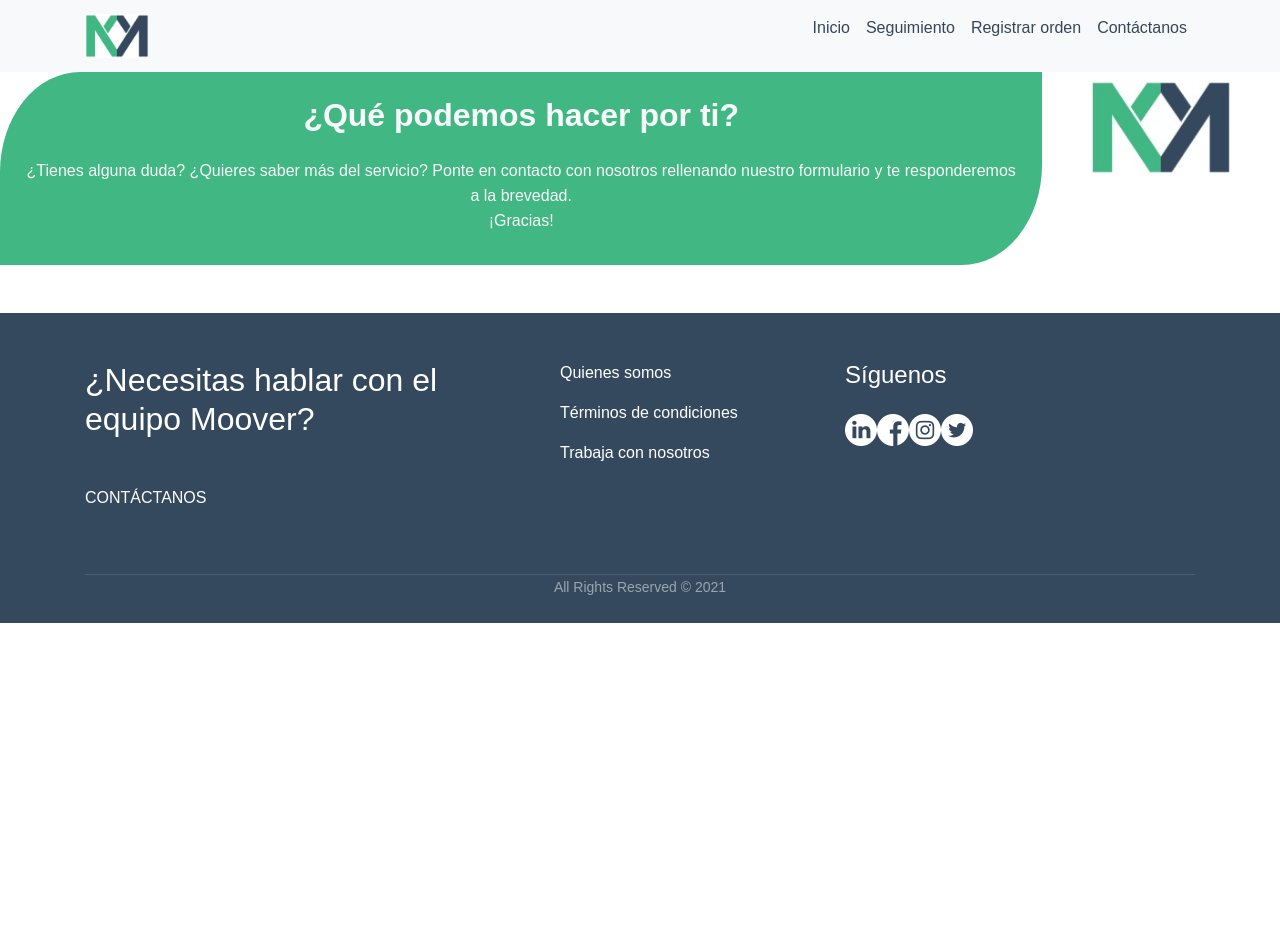
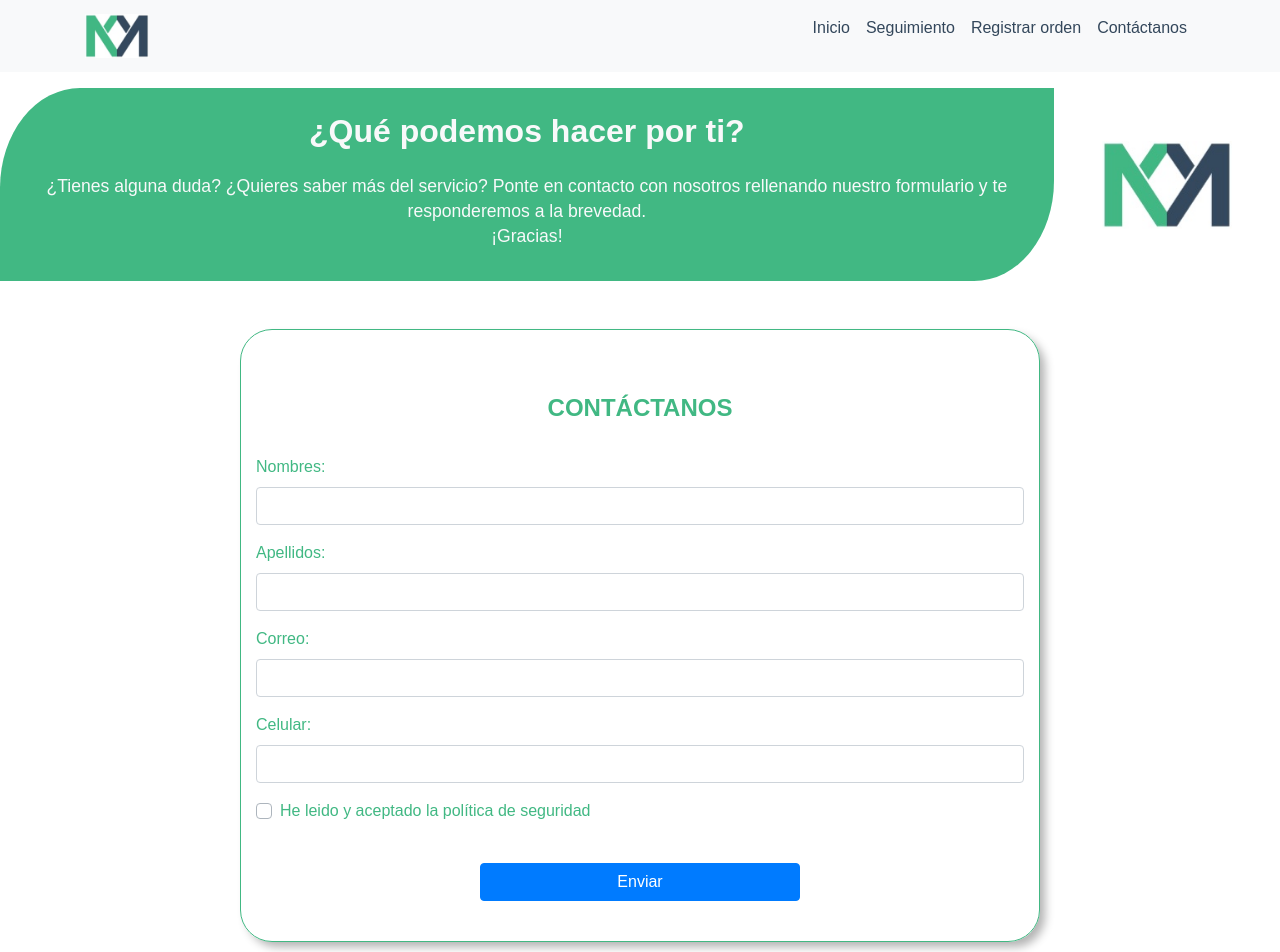
Before and after one commit to sandrahfiestas/moover-app, a Nuxt app: page /Contact in a window 1280 px wide. Shown: the top 952 px of the page. Before the commit the page ends 800 px from the top, so only its background shows below. Built offline with nearby package versions, Linux system fonts and the light colour scheme.

Commit message:
Contact form

```diff
--- a/pages/Contact.vue
+++ b/pages/Contact.vue
@@ -1,5 +1,5 @@
 <template>
-  <div class="contact-container">
+  <div class="contact-container pt-3">
     <div class="contact-info d-flex flex-column-reverse flex-sm-row text-light">
       <div class="contact-text d-flex flex-column p-4">
         <h2 class="text-center font-weight-bold">
@@ -11,20 +11,123 @@
           ¡Gracias!
         </h6>
       </div>
-      <div class="div-logo py-2 px-5">
+      <div class="div-logo d-flex align-items-center py-2 px-5">
         <img class="logo" src="../assets/icons/logo.jpg" alt="logo">
       </div>
+    </div>
+    <div class="container form-contact py-3 my-5 ">
+      <h4 class="text-center font-weight-bold pt-5 pb-4">
+        CONTÁCTANOS
+      </h4>
+      <b-form v-if="show" @submit="onSubmit" @reset="onReset">
+        <b-form-group id="input-group-1" label="Nombres:" label-for="input-1">
+          <b-form-input
+            id="input-1"
+            v-model="form.name"
+            placeholder=""
+            required
+          />
+        </b-form-group>
+
+        <b-form-group id="input-group-2" label="Apellidos:" label-for="input-2">
+          <b-form-input
+            id="input-2"
+            v-model="form.lastName"
+            placeholder=""
+            required
+          />
+        </b-form-group>
+
+        <b-form-group id="input-group-3" label="Correo:" label-for="input-3">
+          <b-form-input
+            id="input-3"
+            v-model="form.email"
+            type="email"
+            placeholder=""
+            required
+          />
+        </b-form-group>
+
+        <b-form-group id="input-group-4" label="Celular:" label-for="input-4">
+          <b-form-input
+            id="input-4"
+            v-model="form.phone"
+            placeholder=""
+            required
+          />
+        </b-form-group>
+
+        <!-- <b-form-group id="input-group-4" v-slot="{ ariaDescribedby }">
+          <b-form-checkbox-group
+            id="checkboxes-4"
+            v-model="form.checked"
+            :aria-describedby="ariaDescribedby"
+          > -->
+
+        <b-form-group id="input-group-4">
+          <b-form-checkbox-group>
+            <b-form-checkbox value="security">
+              He leido y aceptado la política de seguridad
+            </b-form-checkbox>
+          </b-form-checkbox-group>
+        </b-form-group>
+        <div class="text-center py-4">
+          <b-button class="btn-contact" type="submit" variant="primary">
+            Enviar
+          </b-button>
+          <!-- <b-button type="reset" variant="danger">
+            Cancelar
+          </b-button> -->
+        </div>
+      </b-form>
     </div>
   </div>
 </template>
 
 <script>
 export default {
-  name: 'Contact'
+  name: 'Contact',
+  data () {
+    return {
+      form: {
+        email: '',
+        name: '',
+        food: null,
+        checked: []
+      },
+      foods: [{ text: 'Select One', value: null }, 'Carrots', 'Beans', 'Tomatoes', 'Corn'],
+      show: true
+    }
+  },
+  methods: {
+    onSubmit (event) {
+      event.preventDefault()
+      // alert(JSON.stringify(this.form))
+      alert('Gracias por contactarnos!')
+    },
+    onReset (event) {
+      event.preventDefault()
+      // Reset our form values
+      this.form.name = ''
+      this.form.lastName = ''
+      this.form.email = null
+      this.form.phone = ''
+      this.form.checked = []
+      // Trick to reset/clear native browser form validation state
+      this.show = false
+      this.$nextTick(() => {
+        this.show = true
+      })
+    }
+  }
 }
 </script>
 
 <style lang="scss" scoped>
+
+.container {
+   max-width: 100vh;
+}
 
 .contact-text {
   background-color: $primary-color;
@@ -33,6 +136,7 @@ export default {
   justify-content: center;
   align-items: center;
   h6 {
+    font-size: 1.1rem;
     line-height : 25px;
   }
 }
@@ -41,4 +145,17 @@ export default {
   width: 100%;
 }
 
+.form-contact {
+  color: $primary-color;
+  border-style: solid;
+  border-width: 1px;
+  border-color: $primary-color;
+  border-radius: 2rem;
+  box-shadow: 6px 6px 10px -1px rgba(0, 0, 0, 0.30);
+}
+
+.btn-contact {
+  width: 20rem;
+}
+
 </style>
```
